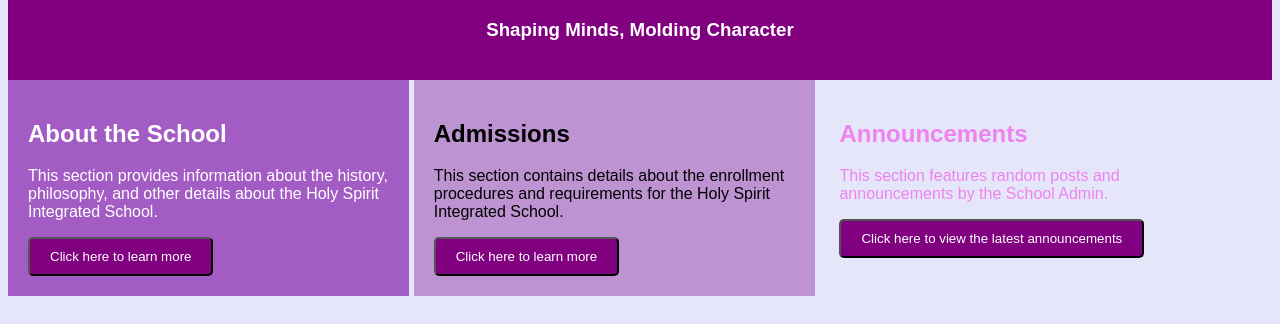
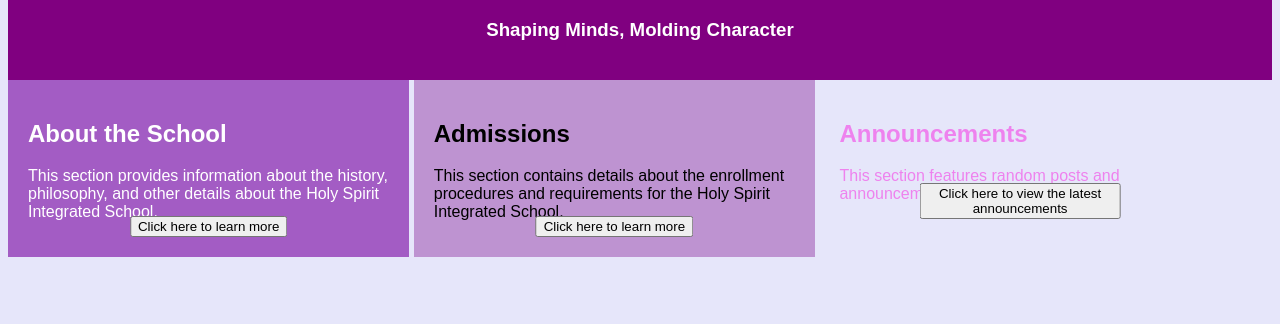
Before and after one commit to FalsePatronus/FalsePatronus.github.io, a plain HTML site: page index.html in a window 1280 px wide. Shown: the part 89-413 px from the top of the page. Drawn offline with Linux system fonts and the light colour scheme.

Commit message:
Update styles.css

```diff
--- a/styles.css
+++ b/styles.css
@@ -18,17 +18,17 @@ body {
 /* Styles for the buttons */
 
 .btn {
-  display: inline-block; /* Displays the buttons as inline blocks */
-  padding: 10px 20px; /* Adds padding to the buttons */
-  background-color: purple; /* Sets the background color of the buttons to purple */
-  color: white; /* Sets the text color of the buttons to white */
-  text-decoration: none; /* Removes any text decoration from the buttons */
-  border-radius: 5px; /* Adds rounded corners to the buttons */
+  display: block; /* Change display property to block */
+  position: absolute; /* Position the button absolutely */
+  bottom: 20px; /* Adjust the distance from the bottom */
+  left: 50%; /* Move the button to the horizontal center */
+  transform: translateX(-50%); /* Center the button horizontally */
 }
 
 /* Styles for the boxes */
 
 .box {
+  position: relative; /* Add position relative to the box */
   padding: 20px; /* Adds padding around the box content */
   margin-bottom: 20px; /* Adds margin at the bottom of each box */
   display: inline-block; /* Displays the boxes as inline blocks */
```
